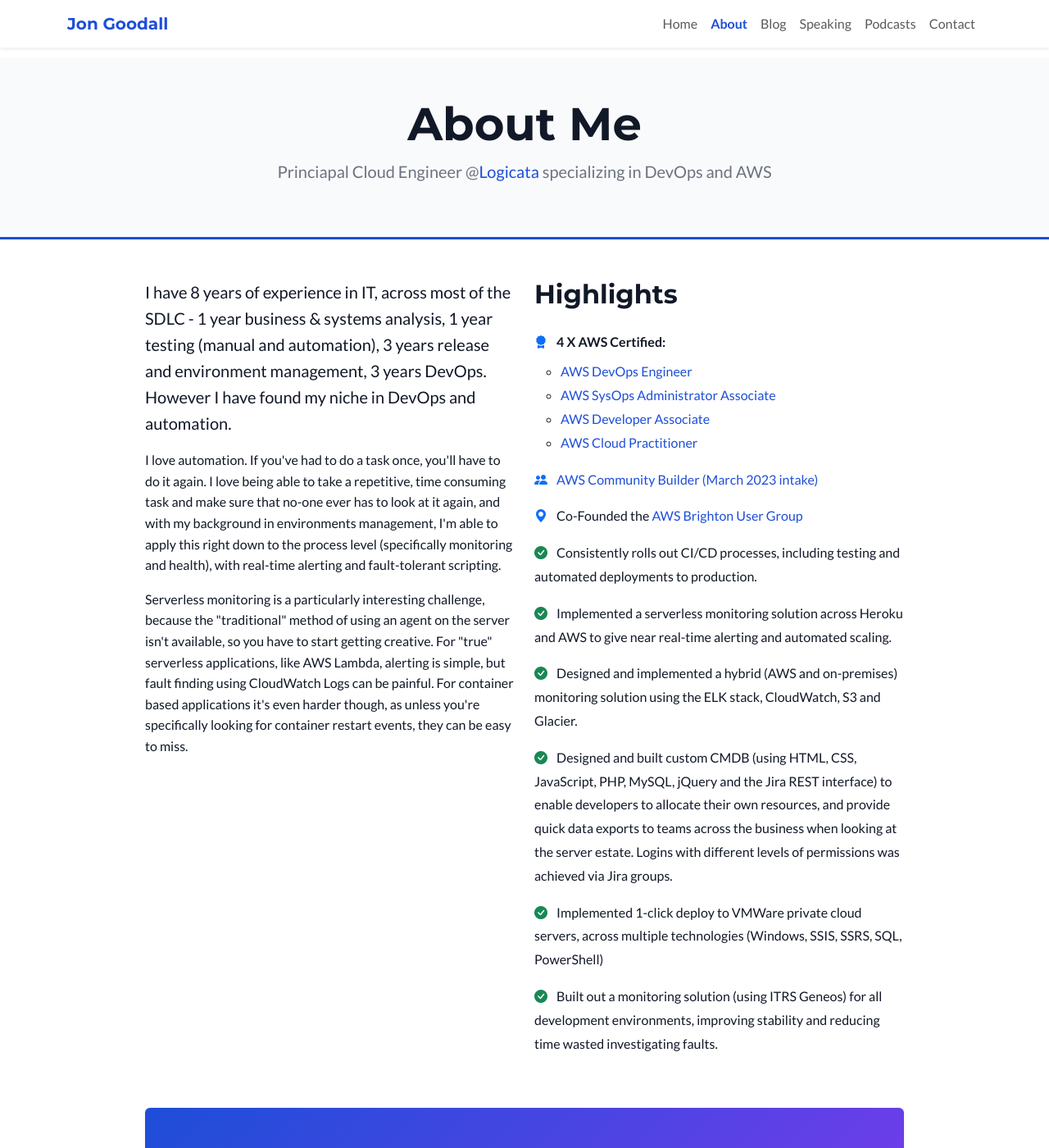
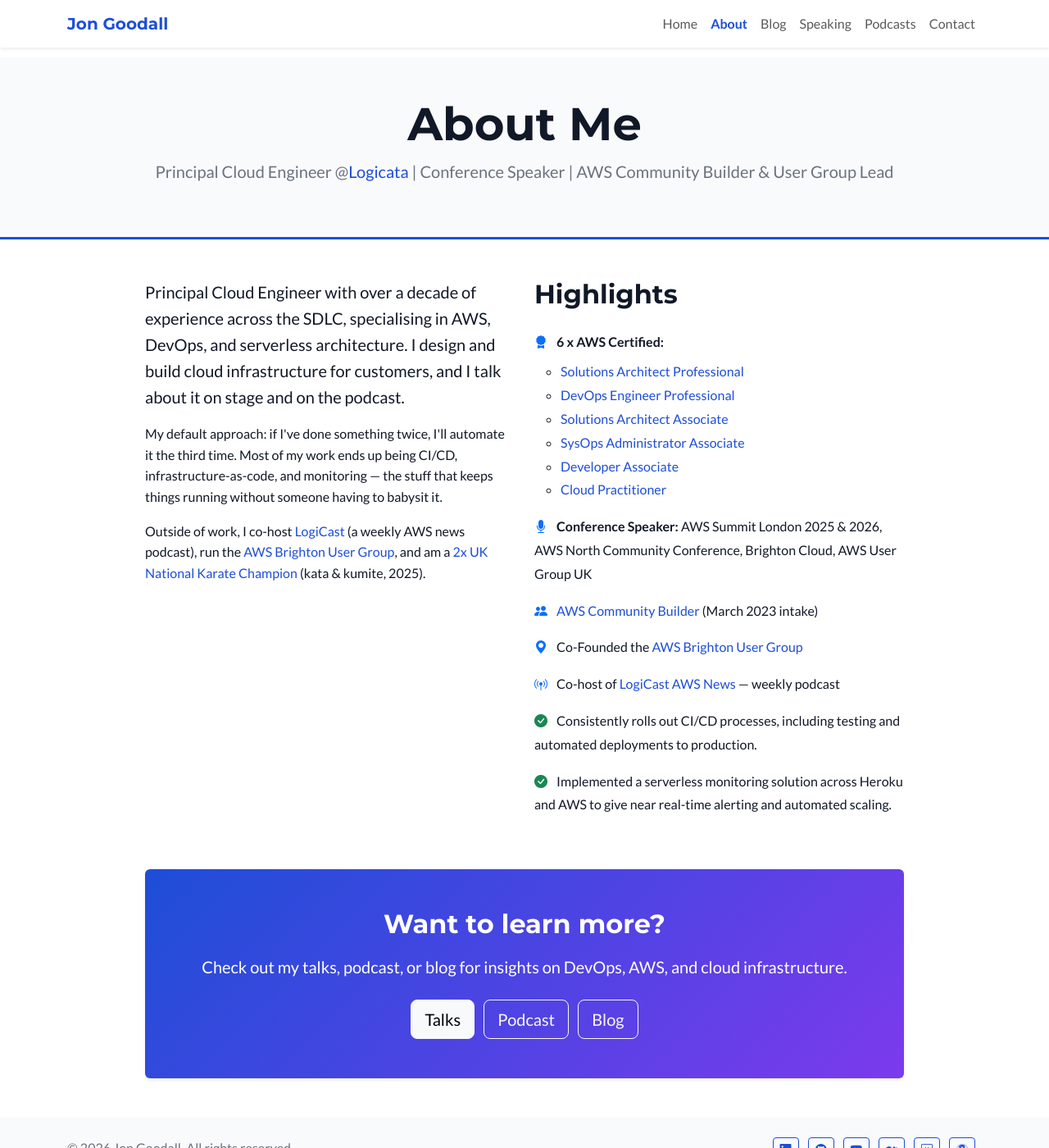
Before and after one commit to jdgoodall1/jdgoodall1.github.io, a Jekyll site: the page built from about.html, in a window 1280 px wide and 1400 px high. Shown: the whole window at 82% size. Built offline with Jekyll 4.4.1, drawn with Linux system fonts in a browser that asks for light colours; some of the changed text lies outside the part shown.

Commit message:
Updating about

```diff
--- a/about.html
+++ b/about.html
@@ -1,19 +1,19 @@
 ---
 layout: page
 title: About Me
-subtitle: Princiapal Cloud Engineer @<a href="https://www.logicata.com/" target="_blank">Logicata</a> specializing in DevOps and AWS
+subtitle: Principal Cloud Engineer @<a href="https://www.logicata.com/" target="_blank">Logicata</a> | Conference Speaker | AWS Community Builder & User Group Lead
 ---
 
 <div class="row">
     <div class="col-lg-6 mb-4">
         <p class="lead">
-            I have 8 years of experience in IT, across most of the SDLC - 1 year business & systems analysis, 1 year testing (manual and automation), 3 years release and environment management, 3 years DevOps. However I have found my niche in DevOps and automation.
+            Principal Cloud Engineer with over a decade of experience across the SDLC, specialising in AWS, DevOps, and serverless architecture. I design and build cloud infrastructure for customers, and I talk about it on stage and on the podcast.
         </p>
         <p>
-            I love automation. If you've had to do a task once, you'll have to do it again. I love being able to take a repetitive, time consuming task and make sure that no-one ever has to look at it again, and with my background in environments management, I'm able to apply this right down to the process level (specifically monitoring and health), with real-time alerting and fault-tolerant scripting.
+            My default approach: if I've done something twice, I'll automate it the third time. Most of my work ends up being CI/CD, infrastructure-as-code, and monitoring — the stuff that keeps things running without someone having to babysit it.
         </p>
         <p>
-            Serverless monitoring is a particularly interesting challenge, because the "traditional" method of using an agent on the server isn't available, so you have to start getting creative. For "true" serverless applications, like AWS Lambda, alerting is simple, but fault finding using CloudWatch Logs can be painful. For container based applications it's even harder though, as unless you're specifically looking for container restart events, they can be easy to miss.
+            Outside of work, I co-host <a href="/podcasts/">LogiCast</a> (a weekly AWS news podcast), run the <a href="https://aws.amazon.com/developer/community/usergroups/?community-user-groups-cards.sort-by=item.additionalFields.ugName&community-user-groups-cards.sort-order=asc&awsf.location=*all&awsf.category=*all&community-user-groups-cards.q=brighton&community-user-groups-cards.q_operator=AND" target="_blank" rel="noopener noreferrer">AWS Brighton User Group</a>, and am a <a href="https://www.gkrkarate.com/app/uploads/2026/01/2025-UK-National-Championship-Results.pdf" target="_blank" rel="noopener noreferrer">2x UK National Karate Champion</a> (kata & kumite, 2025).
         </p>
     </div>
     <div class="col-lg-6">
@@ -21,21 +21,31 @@
         <ul class="list-unstyled">
             <li class="mb-3">
                 <i class="bi bi-award-fill text-primary me-2"></i>
-                <strong>4 X AWS Certified:</strong>
+                <strong>6 x AWS Certified:</strong>
                 <ul class="mt-2">
-                    <li><a href="https://www.credly.com/badges/9cbfd1e2-043c-428b-bb4e-fb3a79c1247b" target="_blank" rel="noopener noreferrer">AWS DevOps Engineer</a></li>
-                    <li><a href="https://www.credly.com/badges/fd13d5f9-9b0f-4de2-b4f8-67c664760116" target="_blank" rel="noopener noreferrer">AWS SysOps Administrator Associate</a></li>
-                    <li><a href="https://www.credly.com/badges/19aa706f-7500-418e-9426-819169457c02/" target="_blank" rel="noopener noreferrer">AWS Developer Associate</a></li>
-                    <li><a href="https://www.credly.com/badges/690ba7a6-1b19-4a17-9938-79bb172242ca/" target="_blank" rel="noopener noreferrer">AWS Cloud Practitioner</a></li>
+                    <li><a href="https://www.credly.com/badges/7246d1c5-3fed-475c-8ef8-7ff32f4e1bab/" target="_blank" rel="noopener noreferrer">Solutions Architect Professional</a></li>
+                    <li><a href="https://www.credly.com/badges/9cbfd1e2-043c-428b-bb4e-fb3a79c1247b" target="_blank" rel="noopener noreferrer">DevOps Engineer Professional</a></li>
+                    <li><a href="https://www.credly.com/badges/84f04474-d3b7-44ed-987a-bc544117af96" target="_blank" rel="noopener noreferrer">Solutions Architect Associate</a></li>
+                    <li><a href="https://www.credly.com/badges/fd13d5f9-9b0f-4de2-b4f8-67c664760116/" target="_blank" rel="noopener noreferrer">SysOps Administrator Associate</a></li>
+                    <li><a href="https://www.credly.com/badges/84963023-ae76-4057-b8b0-c867538b565c/" target="_blank" rel="noopener noreferrer">Developer Associate</a></li>
+                    <li><a href="https://www.credly.com/badges/23067b2a-cee7-4bb5-b65d-6ee3958b74ee/" target="_blank" rel="noopener noreferrer">Cloud Practitioner</a></li>
                 </ul>
             </li>
             <li class="mb-3">
+                <i class="bi bi-mic-fill text-primary me-2"></i>
+                <strong>Conference Speaker:</strong> AWS Summit London 2025 & 2026, AWS North Community Conference, Brighton Cloud, AWS User Group UK
+            </li>
+            <li class="mb-3">
                 <i class="bi bi-people-fill text-primary me-2"></i>
-                <a href="https://aws.amazon.com/developer/community/community-builders/community-builders-directory/?cb-cards.sort-by=item.additionalFields.cbName&cb-cards.sort-order=asc&awsf.builder-category=*all&awsf.location=*all&awsf.year=*all&cb-cards.q=jon%2Bgoodall&cb-cards.q_operator=AND" target="_blank" rel="noopener noreferrer">AWS Community Builder (March 2023 intake)</a>
+                <a href="https://aws.amazon.com/developer/community/community-builders/community-builders-directory/?cb-cards.sort-by=item.additionalFields.cbName&cb-cards.sort-order=asc&awsf.builder-category=*all&awsf.location=*all&awsf.year=*all&cb-cards.q=jon%2Bgoodall&cb-cards.q_operator=AND" target="_blank" rel="noopener noreferrer">AWS Community Builder</a> (March 2023 intake)
             </li>
             <li class="mb-3">
                 <i class="bi bi-geo-alt-fill text-primary me-2"></i>
                 Co-Founded the <a href="https://aws.amazon.com/developer/community/usergroups/?community-user-groups-cards.sort-by=item.additionalFields.ugName&community-user-groups-cards.sort-order=asc&awsf.location=*all&awsf.category=*all&community-user-groups-cards.q=brighton&community-user-groups-cards.q_operator=AND" target="_blank" rel="noopener noreferrer">AWS Brighton User Group</a>
+            </li>
+            <li class="mb-3">
+                <i class="bi bi-broadcast-pin text-primary me-2"></i>
+                Co-host of <a href="/podcasts/">LogiCast AWS News</a> — weekly podcast
             </li>
             <li class="mb-3">
                 <i class="bi bi-check-circle-fill text-success me-2"></i>
@@ -44,22 +54,6 @@
             <li class="mb-3">
                 <i class="bi bi-check-circle-fill text-success me-2"></i>
                 Implemented a serverless monitoring solution across Heroku and AWS to give near real-time alerting and automated scaling.
-            </li>
-            <li class="mb-3">
-                <i class="bi bi-check-circle-fill text-success me-2"></i>
-                Designed and implemented a hybrid (AWS and on-premises) monitoring solution using the ELK stack, CloudWatch, S3 and Glacier.
-            </li>
-            <li class="mb-3">
-                <i class="bi bi-check-circle-fill text-success me-2"></i>
-                Designed and built custom CMDB (using HTML, CSS, JavaScript, PHP, MySQL, jQuery and the Jira REST interface) to enable developers to allocate their own resources, and provide quick data exports to teams across the business when looking at the server estate. Logins with different levels of permissions was achieved via Jira groups.
-            </li>
-            <li class="mb-3">
-                <i class="bi bi-check-circle-fill text-success me-2"></i>
-                Implemented 1-click deploy to VMWare private cloud servers, across multiple technologies (Windows, SSIS, SSRS, SQL, PowerShell)
-            </li>
-            <li class="mb-3">
-                <i class="bi bi-check-circle-fill text-success me-2"></i>
-                Built out a monitoring solution (using ITRS Geneos) for all development environments, improving stability and reducing time wasted investigating faults.
             </li>
         </ul>
     </div>
@@ -70,9 +64,10 @@
         <div class="card border-0 shadow-sm" style="background: linear-gradient(135deg, {{ site.colors.primary }} 0%, {{ site.colors.secondary }} 100%);">
             <div class="card-body text-white text-center p-5">
                 <h2 class="mb-3">Want to learn more?</h2>
-                <p class="lead mb-4">Check out my blog for insights on DevOps, AWS, and cloud infrastructure.</p>
-                <a href="{{ site.baseurl }}/blog" class="btn btn-light btn-lg me-2">Read My Blog</a>
-                <a href="{{ site.baseurl }}/contact" class="btn btn-outline-light btn-lg">Get In Touch</a>
+                <p class="lead mb-4">Check out my talks, podcast, or blog for insights on DevOps, AWS, and cloud infrastructure.</p>
+                <a href="{{ site.baseurl }}/speaking" class="btn btn-light btn-lg me-2">Talks</a>
+                <a href="{{ site.baseurl }}/podcasts" class="btn btn-outline-light btn-lg me-2">Podcast</a>
+                <a href="{{ site.baseurl }}/blog" class="btn btn-outline-light btn-lg">Blog</a>
             </div>
         </div>
     </div>
```
